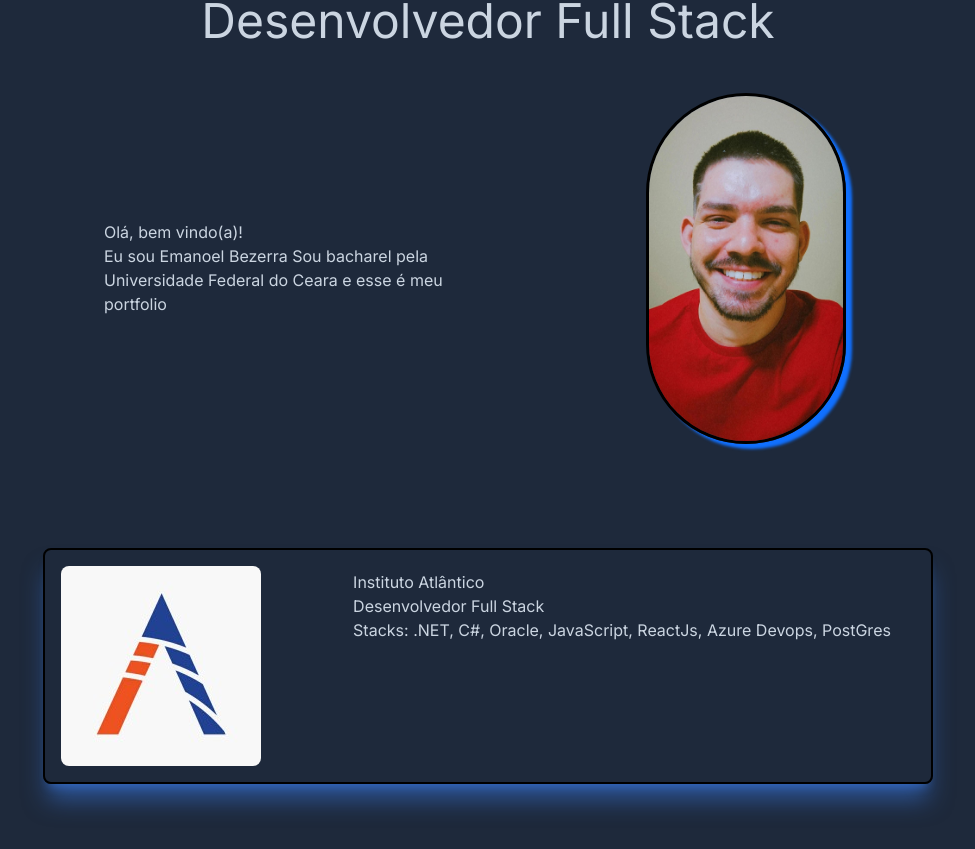
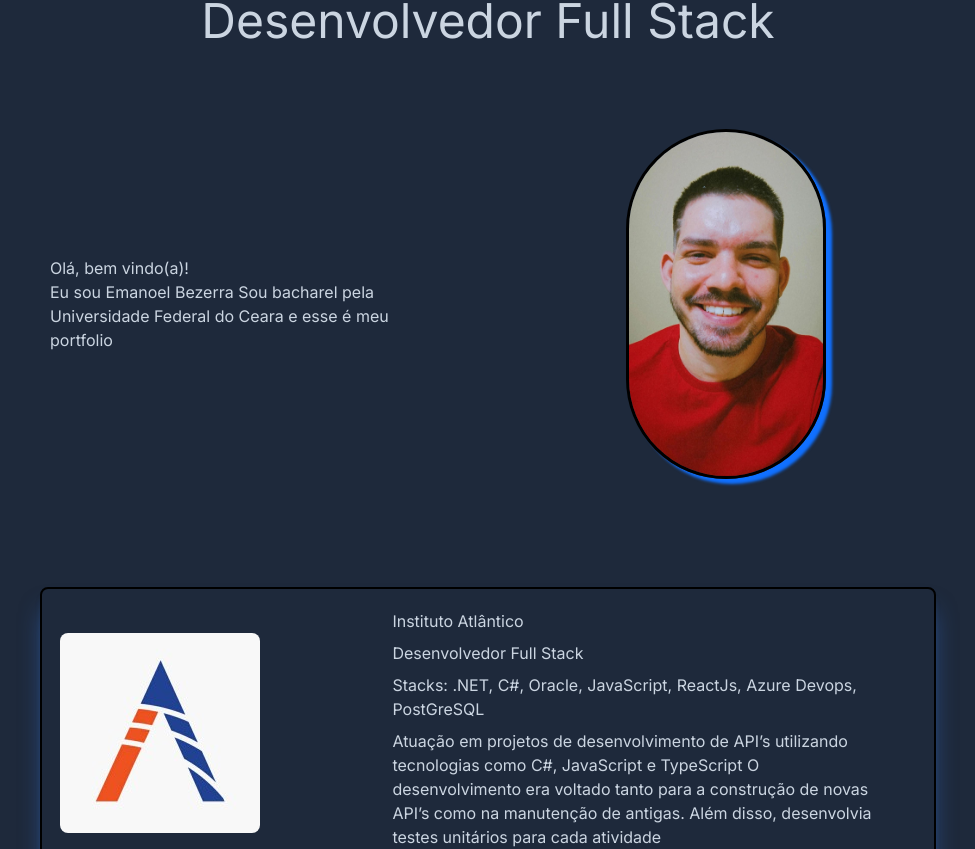
Before and after one commit to Emanoel-Alves/Who-me, a Next.js app: page / in a window 1280 px wide. Shown: the part 213-1062 px from the top of the page, without its empty margins (152-1127 px from the left). Built offline with nearby package versions, Linux system fonts and the light colour scheme.

Commit message:
Added experience cards

```diff
--- a/src/app/layout.tsx
+++ b/src/app/layout.tsx
@@ -16,13 +16,14 @@ export default function RootLayout({
   return (
     <html lang="en" className={inter.className}>
       <body>
-        <div className='container relative p-20 flex justify-center'>
+        <div className='container flex flex-col h-screen pt-10 flex justify-center'>
           <NavBar/>
-          <div className="h-full relative">{children}</div>
+          <div >
+            <About />
+          </div>
         </div>
-        <div >
-          <About />
-        </div>
+        <div className="h-full relative">{children}</div>
+
         <div >
           <ExperienceCard />
         </div>
--- a/src/components/About/page.tsx
+++ b/src/components/About/page.tsx
@@ -4,19 +4,19 @@ import Image from "next/image";
 
 export function About(){
     return (
-        <div className='container'>
+        <div className='container mb-20'>
             <div className='text-center'>
-                <h2 className='text-slate-300 text-5xl mt-2 mb-6'>Desenvolvedor Full Stack</h2>
+                <h2 className='text-slate-300 text-5xl mt-10 py-5 mb-6'>Desenvolvedor Full Stack</h2>
             </div>
-            <div className='mt-18 flex p-6 items-center rounded-lg grid grid-cols-2'>
+            <div className='mt-18 pt-10 items-center rounded-lg justify-center md:gap-x-48 flex flex-col-reverse md:flex md:flex-row '>
                 <div className='flex text-slate-300 justify-end'>
                     <div className='w-96'>
                         <p className=''>Olá, bem vindo(a)!</p>
                         <p>Eu sou Emanoel Bezerra Sou bacharel pela Universidade Federal do Ceara e esse é meu portfolio</p>
                     </div>
                 </div>
-                <div className='rounded-lg flex justify-center'>
-                    <Image src={bgImage} alt="profile" className=' bg-contain rounded-full img-border' width={200} height={1000}/>
+                <div className='rounded-lg flex items-center justify-center'>
+                    <Image src={bgImage} alt="profile" className=' bg-contain rounded-full m-0 img-border' width={200} height={1000}/>
                 </div>
             </div>
         </div>
--- a/src/components/ExperienceCard/Card.tsx
+++ b/src/components/ExperienceCard/Card.tsx
@@ -8,15 +8,18 @@ interface CardCard {
 export function Card(){
     return (
         <>
-            <div className="container mt-20 flex justify-center mb-5">
-                <div className="flex min-w-[60%] gap-10 justify-center rounded-lg ease-in-out duration-300  border-2 border-black hover:border-[#1070ff] hover:shadow-lg shadow-xl shadow-blue-500/50 hover:shadow-blue-500/50 hover:drop-shadow-xl houver:rounded-lg">
-                    <div className="rounded-lg p-4">
+            <div className="container flex justify-center mb-5">
+                <div className="flex w-[70%] gap-20 justify-center rounded-lg ease-in-out duration-300  border-2 border-black hover:border-[#1070ff] hover:shadow-lg shadow-xl shadow-blue-500/50 hover:shadow-blue-500/50 hover:drop-shadow-xl houver:rounded-lg">
+                    <div className="rounded-lg p-4 flex justify-center items-center">
                         <Image className="rounded-lg " src={bgImage} alt="instituto"/>
                     </div>
-                    <div className="mx-5 pl-4 text-slate-300 p-5">
-                        <h4>Instituto Atlântico</h4>
-                        <h3>Desenvolvedor Full Stack</h3>
-                        <p>Stacks: .NET, C#, Oracle, JavaScript, ReactJs, Azure Devops, PostGres</p>
+                    <div className="mx-5 max-w-[60%] pl-4 text-slate-300 p-5">
+                        <h4 className="mb-2">Instituto Atlântico</h4>
+                        <h3 className="mb-2">Desenvolvedor Full Stack</h3>
+                        <p className="mb-2">Stacks: .NET, C#, Oracle, JavaScript, ReactJs, Azure Devops, PostGreSQL</p>
+                        <p className="mb-2">Atuação em projetos de desenvolvimento de API’s utilizando tecnologias como C#, JavaScript e TypeScript
+                        O desenvolvimento era voltado tanto para a construção de novas API’s como na
+                        manutenção de antigas. Além disso, desenvolvia testes unitários para cada atividade</p>
                     </div>
                 </div>
             </div>
--- a/src/components/NavBar/page.tsx
+++ b/src/components/NavBar/page.tsx
@@ -2,7 +2,7 @@ import { ButtonMenu } from './ButtonMenu'
 
 export function NavBar(){
     return (
-            <div className='md:container flex text-center items-center justify-center borde-2 rounded-lg grid grid-cols-6 px-40'>
+            <div className='container flex text-center mt-10 items-center justify-center borde-2 rounded-lg grid grid-cols-6 md:px-40'>
                 <ButtonMenu nameMenu='Sobre' />
                 <ButtonMenu nameMenu='Experiencias' />
                 <ButtonMenu nameMenu='Stack' />
```
